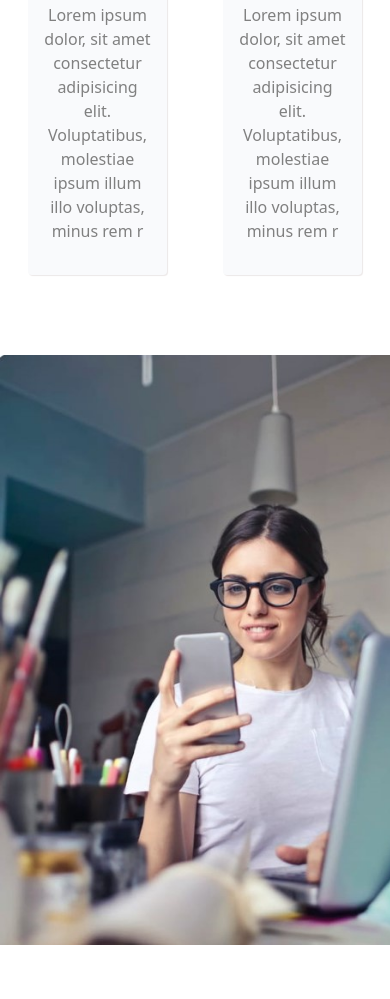
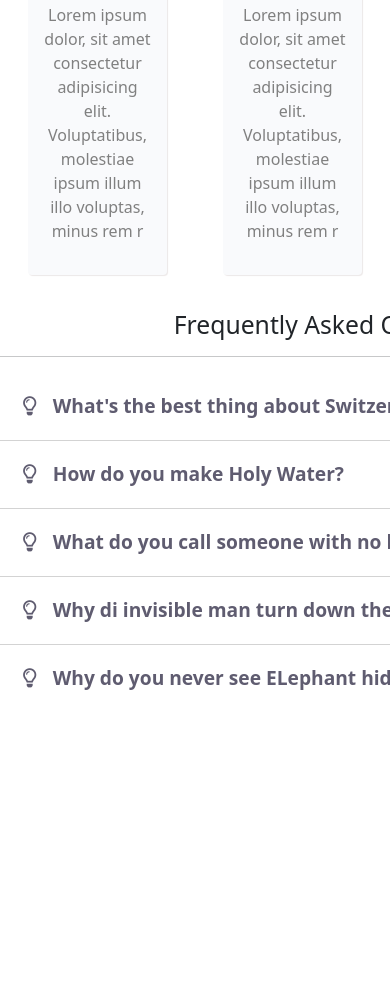
Before and after one commit to MayankRajAnand/EdunoTech, a plain HTML site: page index.html in a window 390 px wide. Shown: the part 1845-2844 px from the top of the page. After the commit the page ends 2577 px from the top, so only its background shows below. Drawn offline with nearby package versions, Linux system fonts and the light colour scheme.

Commit message:
Update styles.css

```diff
--- a/styles.css
+++ b/styles.css
@@ -65,6 +65,7 @@ nav{
 
 #thirdPage{
     height:80vh;
+
 }
 .green{
     height:60vh;
@@ -220,14 +221,8 @@ nav{
         font-size: 12px !important;;
     }
     #thirdPage{
-        height:auto;
-    }
-    .green{
-        height:auto;
-        position:static !important;
-    }
-    .green img{
-        position:static !important;
+
+        display:none;
     }
 
 
```
